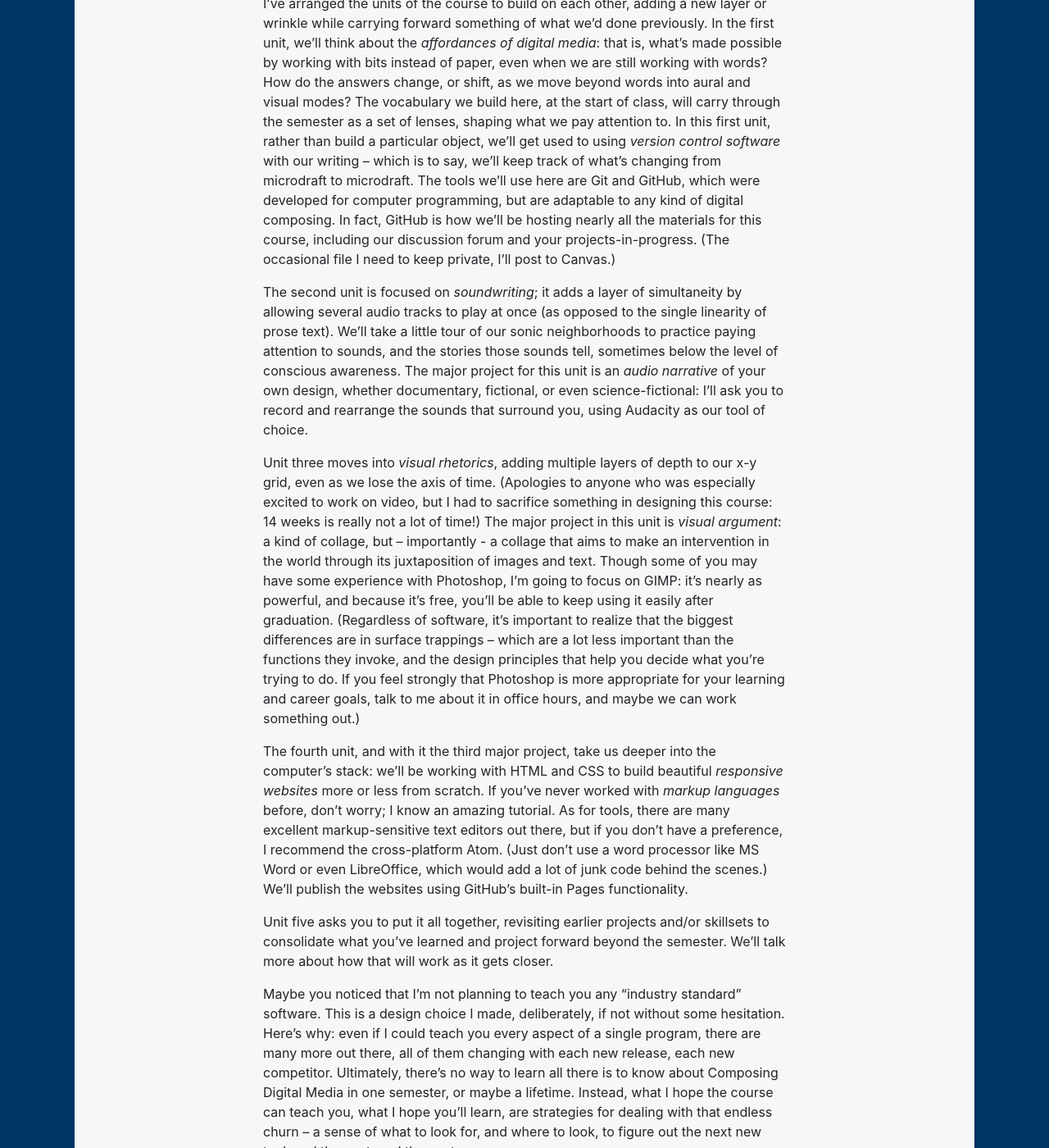
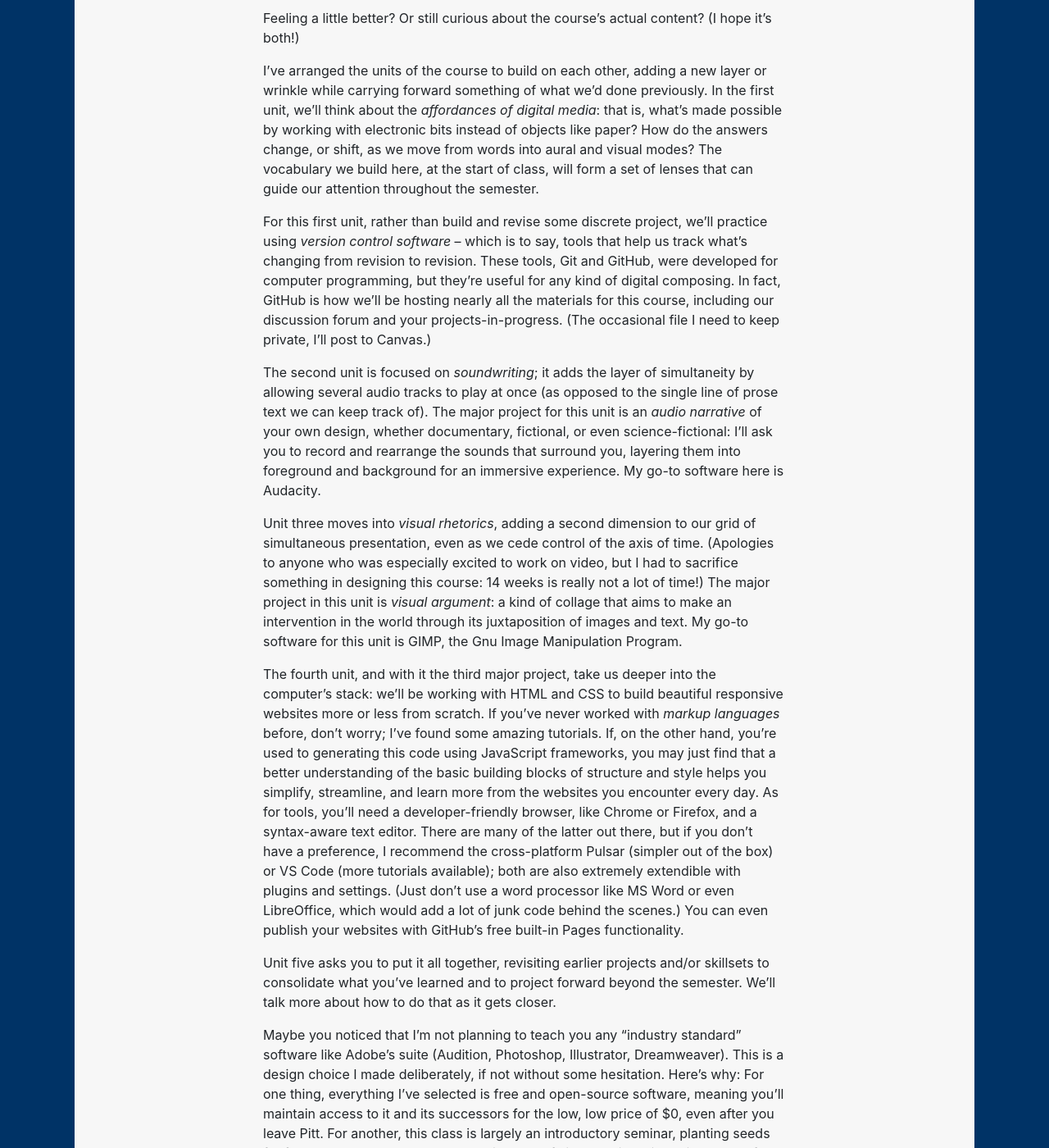
Before and after one commit to benmiller314/cdm2025spring, a Jekyll site: the page built from uploads/first-day-letter.md, in a window 1280 px wide and 1400 px high, scrolled down 485 px. Shown: the whole window at 82% size. Built offline with Jekyll 4.4.1, drawn with Linux system fonts in a browser that asks for light colours; our own code applies the rules of GitHub Pages for plain Markdown files; some of the changed text lies outside the part shown.

Commit message:
add first-day-letter to uploads

```diff
--- a/uploads/first-day-letter.md
+++ b/uploads/first-day-letter.md
@@ -1,26 +1,116 @@
+## Welcome Letter
+
 Dear digital media composers,
 
-I’m going to start with that crucial question, of grades. There are no graded quizzes in this course, and no tests. Here’s the deal: if you participate actively, and meet some baseline unit criteria that we come up with together, your minimum grade – the minimum, not a guarantee, but a floor – is a B. I’ve got a four-page packet / Canvas module explaining what that means, and how you can go up or down from there, but that’ll be part of the reading for homework.
+I'm going to start with that recurring question, of grades. There are no
+graded quizzes in this course, and no tests. Here's the deal: if you
+participate actively, and meet some baseline unit criteria that we come
+up with together, your minimum grade -- the minimum, not a guarantee,
+but a floor -- is a B. I've got a four-page packet / Canvas module
+explaining what that means, and how you can go up or down from there,
+but that'll be part of the reading for homework.
 
-Feeling a little better? Or still curious about the course’s actual content? (I hope it’s both.)
+Feeling a little better? Or still curious about the course's actual
+content? (I hope it's both!)
 
-I’ve arranged the units of the course to build on each other, adding a new layer or wrinkle while carrying forward something of what we’d done previously. In the first unit, we’ll think about the *affordances of digital media*: that is, what’s made possible by working with bits instead of paper, even when we are still working with words? How do the answers change, or shift, as we move beyond words into aural and visual modes? The vocabulary we build here, at the start of class, will carry through the semester as a set of lenses, shaping what we pay attention to. In this first unit, rather than build a particular object, we’ll get used to using *version control software* with our writing – which is to say, we’ll keep track of what’s changing from microdraft to microdraft. The tools we’ll use here are Git and GitHub, which were developed for computer programming, but are adaptable to any kind of digital composing. In fact, GitHub is how we'll be hosting nearly all the materials for this course, including our discussion forum and your projects-in-progress. (The occasional file I need to keep private, I’ll post to Canvas.)
+I've arranged the units of the course to build on each other, adding a
+new layer or wrinkle while carrying forward something of what we'd done
+previously. In the first unit, we'll think about the *affordances of
+digital media*: that is, what's made possible by working with electronic
+bits instead of objects like paper? How do the answers change, or shift,
+as we move from words into aural and visual modes? The vocabulary we
+build here, at the start of class, will form a set of lenses that can
+guide our attention throughout the semester.
 
-The second unit is focused on *soundwriting*; it adds a layer of simultaneity by allowing several audio tracks to play at once (as opposed to the single linearity of prose text). We'll take a little tour of our sonic neighborhoods to practice paying attention to sounds, and the stories those sounds tell, sometimes below the level of conscious awareness. The major project for this unit is an *audio narrative* of your own design, whether documentary, fictional, or even science-fictional: I'll ask you to record and rearrange the sounds that surround you, using Audacity as our tool of choice.
+For this first unit, rather than build and revise some discrete project,
+we'll practice using *version control software* -- which is to say,
+tools that help us track what's changing from revision to revision.
+These tools, Git and GitHub, were developed for computer programming,
+but they're useful for any kind of digital composing. In fact, GitHub is
+how we'll be hosting nearly all the materials for this course, including
+our discussion forum and your projects-in-progress. (The occasional file
+I need to keep private, I'll post to Canvas.)
 
-Unit three moves into *visual rhetorics*, adding multiple layers of depth to our x-y grid, even as we lose the axis of time. (Apologies to anyone who was especially excited to work on video, but I had to sacrifice something in designing this course: 14 weeks is really not a lot of time!) The major project in this unit is *visual argument*: a kind of collage, but – importantly - a collage that aims to make an intervention in the world through its juxtaposition of images and text. Though some of you may have some experience with Photoshop, I'm going to focus on GIMP: it's nearly as powerful, and because it's free, you'll be able to keep using it easily after graduation. (Regardless of software, it's important to realize that the biggest differences are in surface trappings – which are a lot less important than the functions they invoke, and the design principles that help you decide what you’re trying to do. If you feel strongly that Photoshop is more appropriate for your learning and career goals, talk to me about it in office hours, and maybe we can work something out.)
+The second unit is focused on *soundwriting*; it adds the layer of
+simultaneity by allowing several audio tracks to play at once (as
+opposed to the single line of prose text we can keep track of). The
+major project for this unit is an *audio narrative* of your own design,
+whether documentary, fictional, or even science-fictional: I'll ask you
+to record and rearrange the sounds that surround you, layering them into
+foreground and background for an immersive experience. My go-to software
+here is Audacity.
 
-The fourth unit, and with it the third major project, take us deeper into the computer's stack: we'll be working with HTML and CSS to build beautiful *responsive websites* more or less from scratch. If you've never worked with *markup languages* before, don't worry; I know an amazing tutorial. As for tools, there are many excellent markup-sensitive text editors out there, but if you don't have a preference, I recommend the cross-platform Atom. (Just don't use a word processor like MS Word or even LibreOffice, which would add a lot of junk code behind the scenes.) We’ll publish the websites using GitHub’s built-in Pages functionality.
+Unit three moves into *visual rhetorics*, adding a second dimension to
+our grid of simultaneous presentation, even as we cede control of the
+axis of time. (Apologies to anyone who was especially excited to work on
+video, but I had to sacrifice something in designing this course: 14
+weeks is really not a lot of time!) The major project in this unit is
+*visual argument*: a kind of collage that aims to make an intervention
+in the world through its juxtaposition of images and text. My go-to
+software for this unit is GIMP, the Gnu Image Manipulation Program.
 
-Unit five asks you to put it all together, revisiting earlier projects and/or skillsets to consolidate what you’ve learned and project forward beyond the semester. We’ll talk more about how that will work as it gets closer.
+The fourth unit, and with it the third major project, take us deeper
+into the computer's stack: we'll be working with HTML and CSS to build
+beautiful responsive websites more or less from scratch. If you've never
+worked with *markup languages* before, don't worry; I've found some
+amazing tutorials. If, on the other hand, you're used to generating this
+code using JavaScript frameworks, you may just find that a better
+understanding of the basic building blocks of structure and style helps
+you simplify, streamline, and learn more from the websites you encounter
+every day. As for tools, you'll need a developer-friendly browser, like
+Chrome or Firefox, and a syntax-aware text editor. There are many of the
+latter out there, but if you don't have a preference, I recommend the
+cross-platform Pulsar (simpler out of the box) or VS Code (more
+tutorials available); both are also extremely extendible with plugins
+and settings. (Just don't use a word processor like MS Word or even
+LibreOffice, which would add a lot of junk code behind the scenes.) You
+can even publish your websites with GitHub's free built-in Pages
+functionality.
 
-Maybe you noticed that I'm not planning to teach you any "industry standard" software. This is a design choice I made, deliberately, if not without some hesitation. Here's why: even if I could teach you every aspect of a single program, there are many more out there, all of them changing with each new release, each new competitor. Ultimately, there’s no way to learn all there is to know about Composing Digital Media in one semester, or maybe a lifetime. Instead, what I hope the course can teach you, what I hope you’ll learn, are strategies for dealing with that endless churn – a sense of what to look for, and where to look, to figure out the next new tool, and the next, and the next.
+Unit five asks you to put it all together, revisiting earlier projects
+and/or skillsets to consolidate what you've learned and to project
+forward beyond the semester. We'll talk more about how to do that as it
+gets closer.
 
-So I'll frequently ask you to pause, to notice where your attention is drawn, and to consider what possibilities are present or suggested. I’ll ask you to read and respond to both model texts and arguments; to reflect in writing frequently on the choices you’re making, and why. And, above all, I’ll ask you to keep making choices, and making new things. As composition scholar Doug Hesse put it, you can’t learn to play piano just by reading about the piano; why should we expect any differently about writing, in any form?
+Maybe you noticed that I'm not planning to teach you any "industry
+standard" software like Adobe's suite (Audition, Photoshop, Illustrator,
+Dreamweaver). This is a design choice I made deliberately, if not
+without some hesitation. Here's why: For one thing, everything I've
+selected is free and open-source software, meaning you'll maintain
+access to it and its successors for the low, low price of \$0, even
+after you leave Pitt. For another, this class is largely an introductory
+seminar, planting seeds for future growth -- not a space to polish a
+portfolio that will be interview-ready for a design-industry job. What's
+more, even if I could teach you every aspect of some preferred program,
+there are many more out there, all of them changing with each new
+release, each new competitor. Regardless of software, it's important to
+realize that the biggest differences are in surface trappings -- which
+are a lot less important than the functions they invoke, and the design
+principles that help you decide what you're trying to do.
 
-I don’t expect us all to become concert-solo ready in fourteen short weeks. But I'm looking forward to rehearsals, just the same.
+That said, if you feel strongly that (e.g.) Photoshop is more
+appropriate for your learning and career goals, talk to me about it in
+office hours, and we can work something out.
+
+Ultimately, there's no way to learn all there is to know about Composing
+Digital Media in one semester, or maybe a lifetime. Instead, what I hope
+the course can teach you -- what I hope you'll learn -- are strategies
+for dealing with that endless churn: a sense of what to look for, and
+where to look, as you figure out the next new tool or version, and the
+next, and the next.
+
+So I'll frequently ask you to pause, to notice where your attention is
+drawn, and to consider what possibilities are present or suggested. I'll
+ask you to read and respond to both model texts and arguments; to
+reflect in writing frequently on the choices you're making, and why.
+And, above all, I'll ask you to keep making choices and making new
+things. As composition scholar Doug Hesse put it, you can't learn to
+play piano just by reading about the piano; why should we expect any
+differently about writing, in any form?
+
+I don't expect us all to become concert-solo ready in fourteen short
+weeks. But I'm looking forward to rehearsals, just the same.
 
 All best,
 
-Benjamin Miller
-(please call me Ben)
+Benjamin Miller (please call me Ben)
```
Also changed, not shown: 1 other file.
